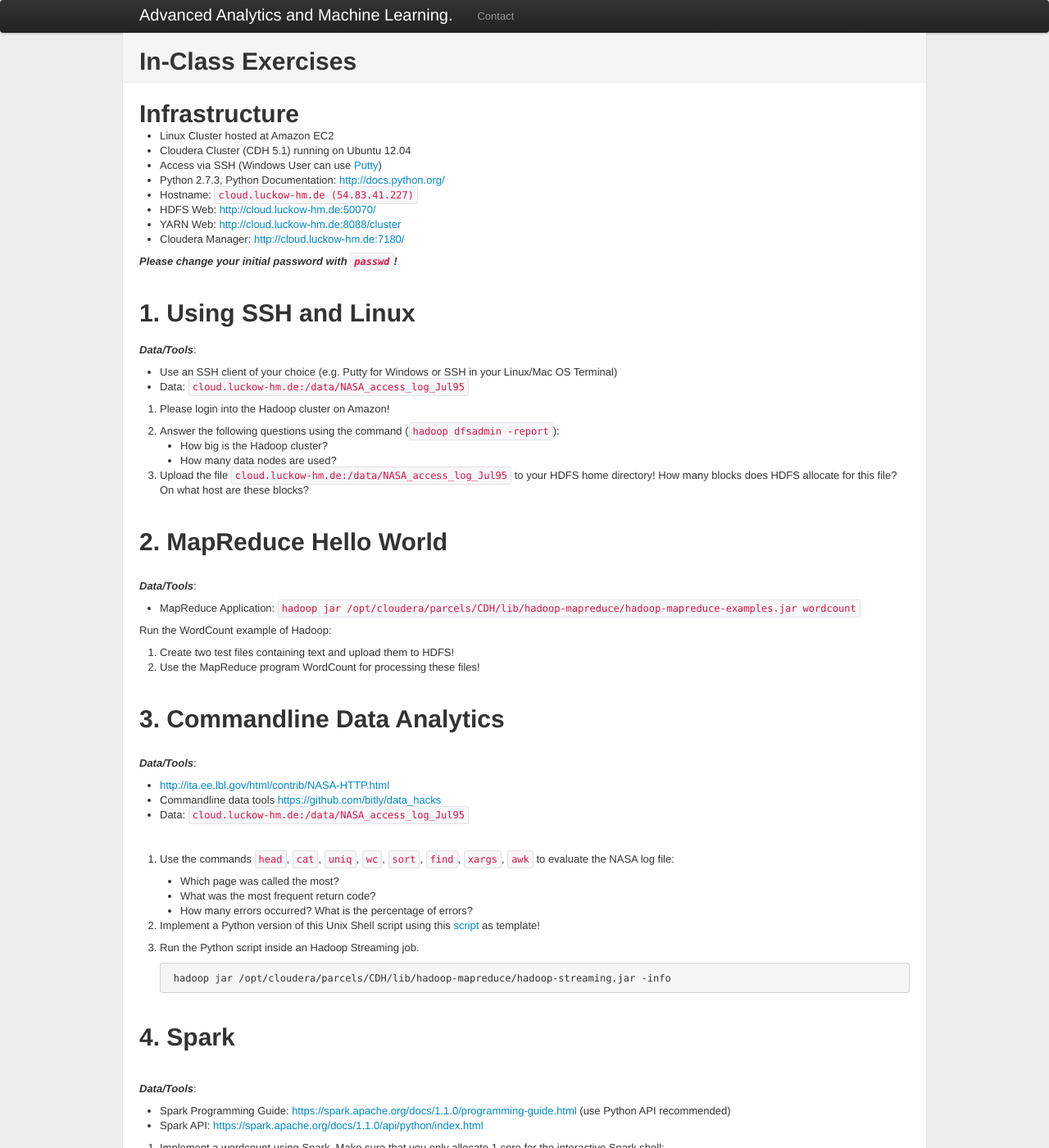
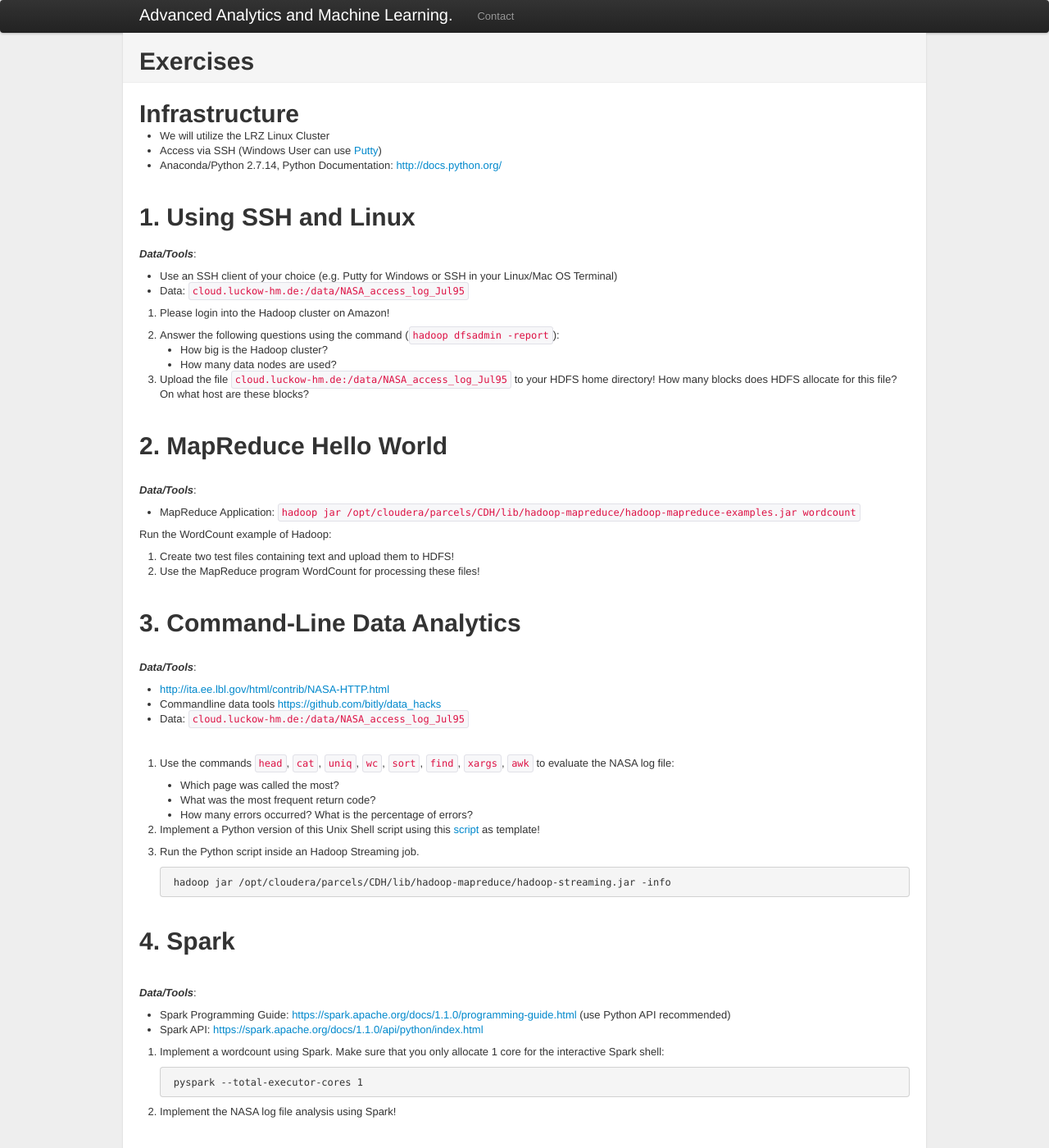
Before and after one commit to scalable-infrastructure/scalable-infrastructure.github.io, a Jekyll site: the page built from exercise.md, in a window 1280 px wide and 1400 px high. Shown: the whole window at 82% size. Built offline with Jekyll 4.4.1, drawn with Linux system fonts in a browser that asks for light colours; some of the changed text lies outside the part shown.

Commit message:
progress

```diff
--- a/exercise.md
+++ b/exercise.md
@@ -1,6 +1,6 @@
 ---
 layout: page
-title: "In-Class Exercises"
+title: "Exercises"
 description: ""
 ---
 {% include JB/setup %}
@@ -9,16 +9,11 @@ description: ""
 
 # Infrastructure
 
-* Linux Cluster hosted at Amazon EC2
-* Cloudera Cluster (CDH 5.1) running on Ubuntu 12.04
+* We will utilize the LRZ Linux Cluster
 * Access via SSH (Windows User can use [Putty](http://www.chiark.greenend.org.uk/~sgtatham/putty/download.html))
-* Python 2.7.3, Python Documentation: <http://docs.python.org/>
-* Hostname: `cloud.luckow-hm.de (54.83.41.227)`
-* HDFS Web: <http://cloud.luckow-hm.de:50070/>
-* YARN Web: <http://cloud.luckow-hm.de:8088/cluster>
-* Cloudera Manager: <http://cloud.luckow-hm.de:7180/>
+* Anaconda/Python 2.7.14, Python Documentation: <http://docs.python.org/>
 
-***Please change your initial password with `passwd`!***
+
 
 <br/>
 
@@ -55,7 +50,7 @@ Run the WordCount example of Hadoop:
 
 <br/>
 
-# 3. Commandline Data Analytics
+# 3. Command-Line Data Analytics
 
 <br/>
 
```
Also changed, not shown: other parts of exercise.md (+3 -3 lines), index.md (+4 -10 lines), praktikum.md (deleted, +0 -92 lines).
